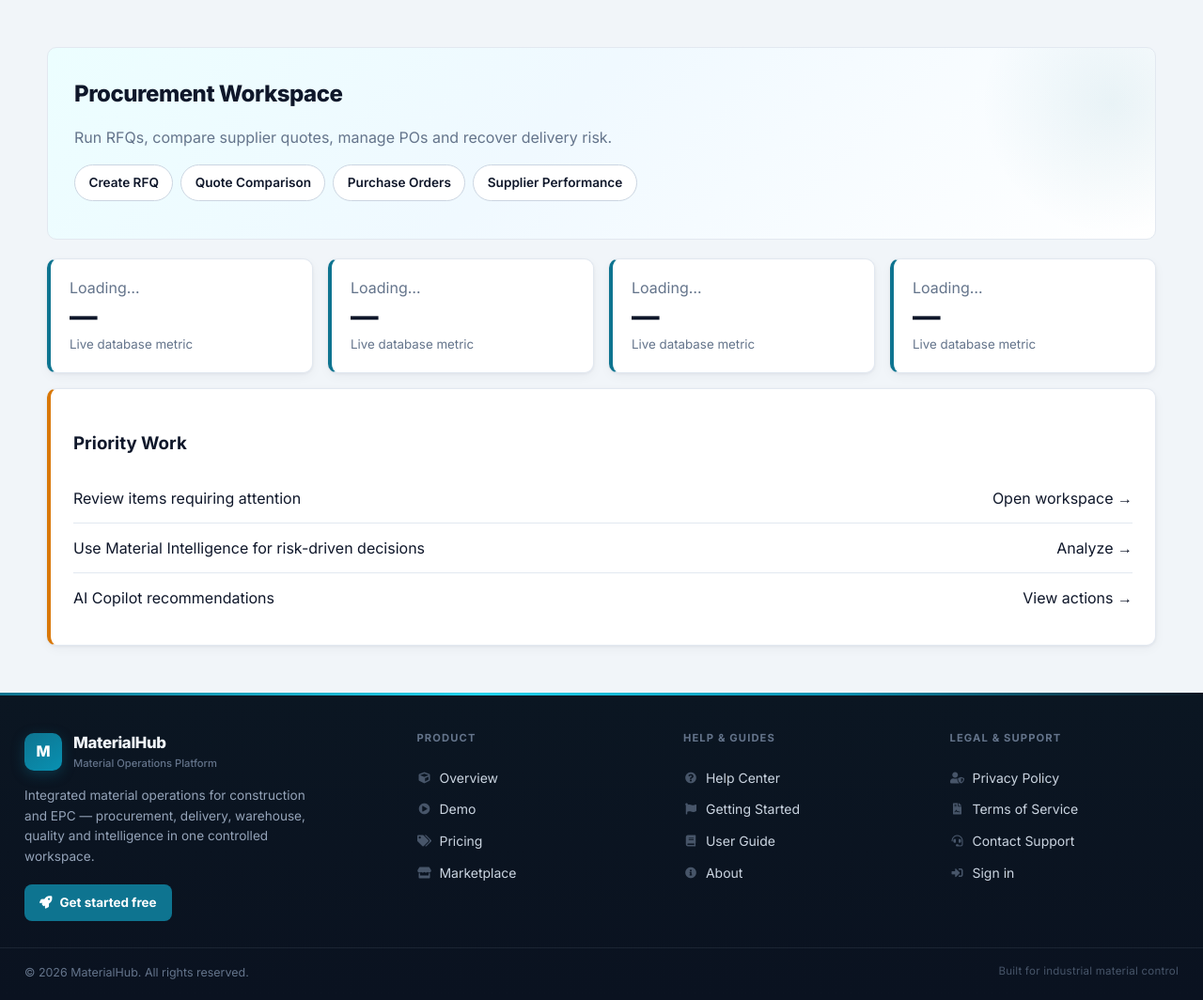
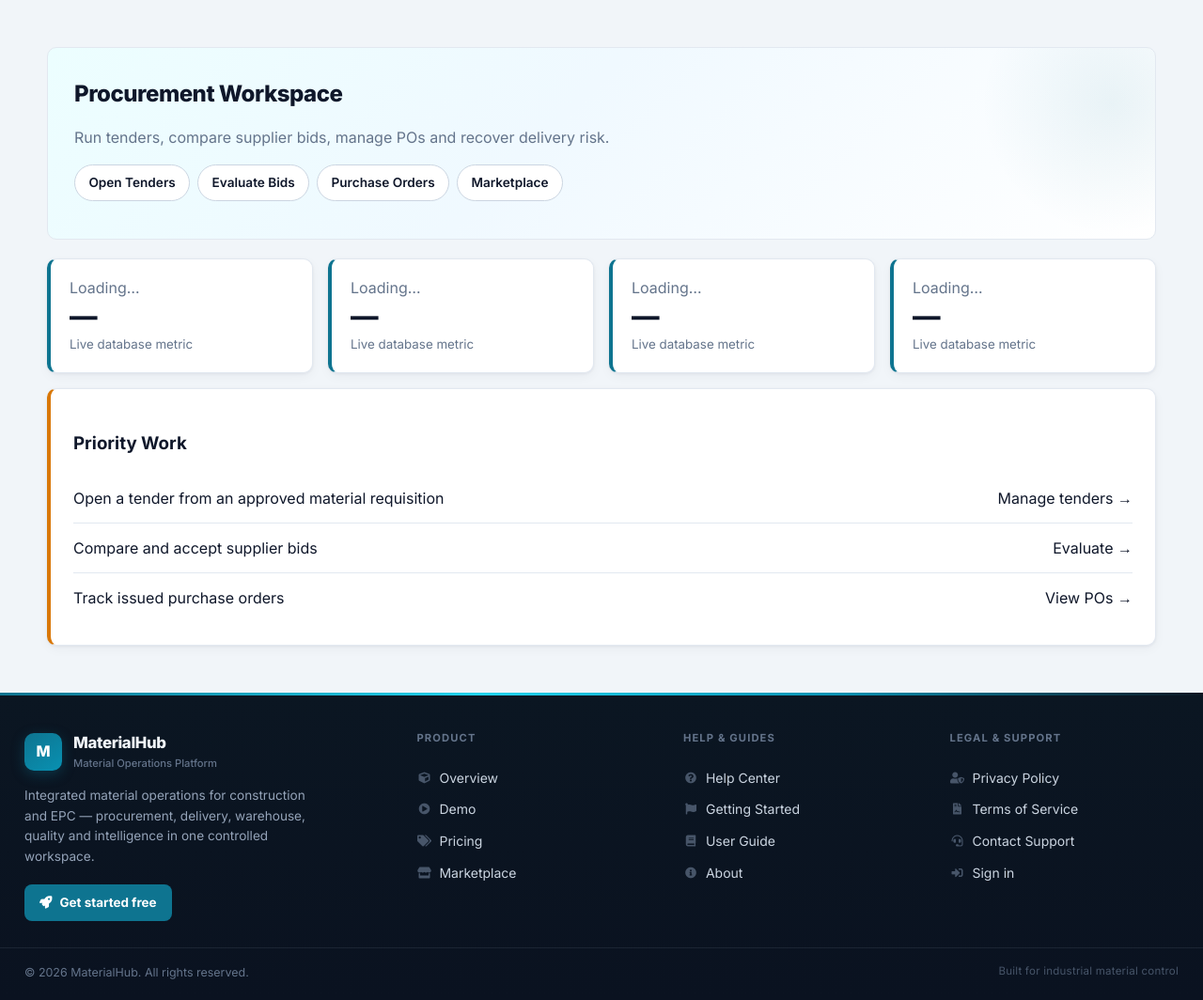
Before and after one commit to Tahmoures54/MaterialHub, a Python web app: template templates/workspaces/procurement.html in a window 1280 px wide. Shown: the part 64-1128 px from the top of the page at 94% size. Run offline with Jinja, Linux system fonts and the light colour scheme; the template is opened without the code that fills it, so the values that code supplies are empty; some libraries are stand-ins or nearby versions.

Commit message:
feat(tender): wire procurement workspace links to tenders and POs

```diff
--- a/templates/workspaces/procurement.html
+++ b/templates/workspaces/procurement.html
@@ -1,23 +1,31 @@
 {% extends "base.html" %}
 {% block content %}
 <script>
-window.MaterialHubRole = {{ workspace_role|default("project_manager")|tojson }};
+window.MaterialHubRole = {{ workspace_role|default("procurement")|tojson }};
 window.MaterialHubKPIs = {{ workspace_kpis|default([])|tojson }};
 </script>
 <div class="mh-page">
   <section class="mh-workspace-hero">
-    <h1>Procurement Workspace</h1><p class="mh-muted">Run RFQs, compare supplier quotes, manage POs and recover delivery risk.</p>
-    <div class="mh-workspace-nav"><a href="{{ url_for('purchase_order.purchase_order') }}">Create RFQ</a>
-<a href="{{ url_for('purchase_order.purchase_order') }}">Quote Comparison</a>
-<a href="{{ url_for('purchase_order.purchase_order') }}">Purchase Orders</a>
-<a href="{{ url_for('purchase_order.purchase_order') }}">Supplier Performance</a></div>
+    <h1>Procurement Workspace</h1>
+    <p class="mh-muted">Run tenders, compare supplier bids, manage POs and recover delivery risk.</p>
+    <div class="mh-workspace-nav">
+      <a href="{{ url_for('purchase_order.manage_tenders') }}">Open Tenders</a>
+      <a href="{{ url_for('purchase_order.manage_tenders') }}">Evaluate Bids</a>
+      <a href="{{ url_for('purchase_order.get_purchase_orders') }}">Purchase Orders</a>
+      <a href="{{ url_for('supplier.material_marketplace') }}">Marketplace</a>
+    </div>
   </section>
-  <section id="live-kpis" class="mh-grid mh-grid-4"><div class="mh-card mh-kpi"><div class="mh-muted" id="kpi-label-0">Loading…</div><div class="value" id="kpi-value-0">—</div><small class="mh-muted">Live database metric</small></div><div class="mh-card mh-kpi"><div class="mh-muted" id="kpi-label-1">Loading…</div><div class="value" id="kpi-value-1">—</div><small class="mh-muted">Live database metric</small></div><div class="mh-card mh-kpi"><div class="mh-muted" id="kpi-label-2">Loading…</div><div class="value" id="kpi-value-2">—</div><small class="mh-muted">Live database metric</small></div><div class="mh-card mh-kpi"><div class="mh-muted" id="kpi-label-3">Loading…</div><div class="value" id="kpi-value-3">—</div><small class="mh-muted">Live database metric</small></div></section>
+  <section id="live-kpis" class="mh-grid mh-grid-4">
+    <div class="mh-card mh-kpi"><div class="mh-muted" id="kpi-label-0">Loading…</div><div class="value" id="kpi-value-0">—</div><small class="mh-muted">Live database metric</small></div>
+    <div class="mh-card mh-kpi"><div class="mh-muted" id="kpi-label-1">Loading…</div><div class="value" id="kpi-value-1">—</div><small class="mh-muted">Live database metric</small></div>
+    <div class="mh-card mh-kpi"><div class="mh-muted" id="kpi-label-2">Loading…</div><div class="value" id="kpi-value-2">—</div><small class="mh-muted">Live database metric</small></div>
+    <div class="mh-card mh-kpi"><div class="mh-muted" id="kpi-label-3">Loading…</div><div class="value" id="kpi-value-3">—</div><small class="mh-muted">Live database metric</small></div>
+  </section>
   <section class="mh-card mh-priority" style="margin-top:1rem">
     <h3>Priority Work</h3>
-    <div class="mh-action"><span>Review items requiring attention</span><a href="{{ url_for('purchase_order.purchase_order') }}">Open workspace →</a></div>
-    <div class="mh-action"><span>Use Material Intelligence for risk-driven decisions</span><a href="{{ url_for('intelligence.dashboard') }}">Analyze →</a></div>
-    <div class="mh-action"><span>AI Copilot recommendations</span><a href="{{ url_for('intelligence.dashboard') }}">View actions →</a></div>
+    <div class="mh-action"><span>Open a tender from an approved material requisition</span><a href="{{ url_for('purchase_order.manage_tenders') }}">Manage tenders →</a></div>
+    <div class="mh-action"><span>Compare and accept supplier bids</span><a href="{{ url_for('purchase_order.manage_tenders') }}">Evaluate →</a></div>
+    <div class="mh-action"><span>Track issued purchase orders</span><a href="{{ url_for('purchase_order.get_purchase_orders') }}">View POs →</a></div>
   </section>
 </div>
 <script id="role-kpi-loader">
```
